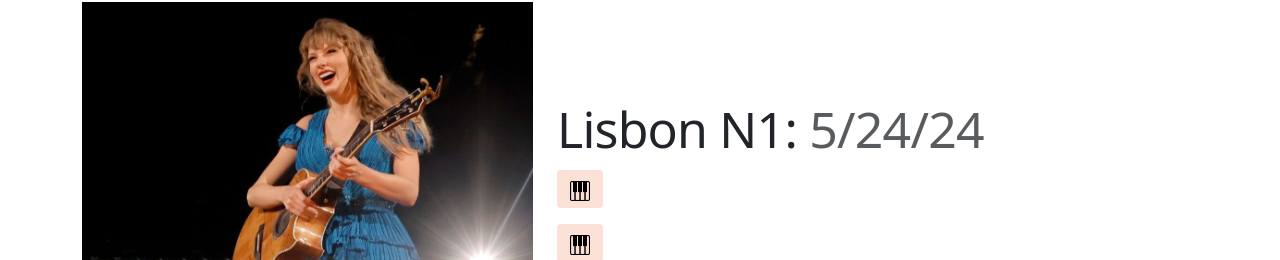
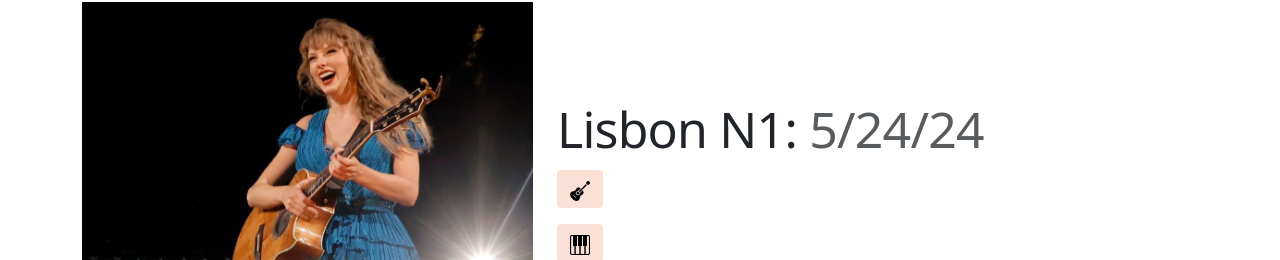
Before and after one commit to mamcgovern/TSTourTracker, a React (Create React App) app in the folder tstourtracker/: page / in a window 1280 px wide. Shown: the part 1326-1586 px from the top of the page. Built offline with nearby package versions, Linux system fonts and the light colour scheme; the HTML template or start-up script is replaced by a standard one.

Commit message:
suprise song component

```diff
--- a/tstourtracker/src/App.js
+++ b/tstourtracker/src/App.js
@@ -209,73 +209,73 @@ function App() {
 
         const songPart = (song) => {
             if (song.album === "Taylor Swift") {
-                if (song.instrument === "guitar") {
+                if (song.instrument === "Guitar") {
                     return (<button class="unclickable-button debut"><img src={guitar_black} style={{ width: '20px', height: '20px', objectFit: 'cover' }} /> {song.title}</button>);
                 } else {
                     return (<button class="unclickable-button debut"><img src={piano_black} style={{ width: '20px', height: '20px', objectFit: 'cover' }} /> {song.title}</button>);
                 }
             } else if (song.album === "Fearless") {
-                if (song.instrument === "guitar") {
+                if (song.instrument === "Guitar") {
                     return (<button class="unclickable-button fearless"><img src={guitar_black} style={{ width: '20px', height: '20px', objectFit: 'cover' }} /> {song.title}</button>);
                 } else {
                     return (<button class="unclickable-button fearless"><img src={piano_black} style={{ width: '20px', height: '20px', objectFit: 'cover' }} /> {song.title}</button>);
                 }
             } else if (song.album === "Speak Now") {
-                if (song.instrument === "guitar") {
+                if (song.instrument === "Guitar") {
                     return (<button class="unclickable-button speaknow"><img src={guitar_black} style={{ width: '20px', height: '20px', objectFit: 'cover' }} /> {song.title}</button>);
                 } else {
                     return (<button class="unclickable-button speaknow"><img src={piano_black} style={{ width: '20px', height: '20px', objectFit: 'cover' }} /> {song.title}</button>);
                 }
             } else if (song.album === "Red") {
-                if (song.instrument === "guitar") {
+                if (song.instrument === "Guitar") {
                     return (<button class="unclickable-button red"><img src={guitar_black} style={{ width: '20px', height: '20px', objectFit: 'cover' }} /> {song.title}</button>);
                 } else {
                     return (<button class="unclickable-button red"><img src={piano_black} style={{ width: '20px', height: '20px', objectFit: 'cover' }} /> {song.title}</button>);
                 }
             } else if (song.album === "1989") {
-                if (song.instrument === "guitar") {
+                if (song.instrument === "Guitar") {
                     return (<button class="unclickable-button TS1989"><img src={guitar_black} style={{ width: '20px', height: '20px', objectFit: 'cover' }} /> {song.title}</button>);
                 } else {
                     return (<button class="unclickable-button TS1989"><img src={piano_black} style={{ width: '20px', height: '20px', objectFit: 'cover' }} /> {song.title}</button>);
                 }
             } else if (song.album === "reputation") {
-                if (song.instrument === "guitar") {
+                if (song.instrument === "Guitar") {
                     return (<button class="unclickable-button reputation"><img src={guitar_white} style={{ width: '20px', height: '20px', objectFit: 'cover' }} /> {song.title}</button>);
                 } else {
                     return (<button class="unclickable-button reputation"><img src={piano_white} style={{ width: '20px', height: '20px', objectFit: 'cover' }} /> {song.title}</button>);
                 }
             } else if (song.album === "Lover") {
-                if (song.instrument === "guitar") {
+                if (song.instrument === "Guitar") {
                     return (<button class="unclickable-button lover"><img src={guitar_black} style={{ width: '20px', height: '20px', objectFit: 'cover' }} /> {song.title}</button>);
                 } else {
                     return (<button class="unclickable-button lover"><img src={piano_black} style={{ width: '20px', height: '20px', objectFit: 'cover' }} /> {song.title}</button>);
                 }
             } else if (song.album === "folklore") {
-                if (song.instrument === "guitar") {
+                if (song.instrument === "Guitar") {
                     return (<button class="unclickable-button folklore"><img src={guitar_black} style={{ width: '20px', height: '20px', objectFit: 'cover' }} /> {song.title}</button>);
                 } else {
                     return (<button class="unclickable-button folklore"><img src={piano_black} style={{ width: '20px', height: '20px', objectFit: 'cover' }} /> {song.title}</button>);
                 }
             } else if (song.album === "evermore") {
-                if (song.instrument === "guitar") {
+                if (song.instrument === "Guitar") {
                     return (<button class="unclickable-button evermore"><img src={guitar_black} style={{ width: '20px', height: '20px', objectFit: 'cover' }} /> {song.title}</button>);
                 } else {
                     return (<button class="unclickable-button evermore"><img src={piano_black} style={{ width: '20px', height: '20px', objectFit: 'cover' }} /> {song.title}</button>);
                 }
             } else if (song.album === "Midnights") {
-                if (song.instrument === "guitar") {
+                if (song.instrument === "Guitar") {
                     return (<button class="unclickable-button midnights"><img src={guitar_white} style={{ width: '20px', height: '20px', objectFit: 'cover' }} /> {song.title}</button>);
                 } else {
                     return (<button class="unclickable-button midnights"><img src={piano_white} style={{ width: '20px', height: '20px', objectFit: 'cover' }} /> {song.title}</button>);
                 }
             } else if (song.album === "The Tortured Poets Department") {
-                if (song.instrument === "guitar") {
+                if (song.instrument === "Guitar") {
                     return (<button class="unclickable-button ttpd"><img src={guitar_black} style={{ width: '20px', height: '20px', objectFit: 'cover' }} /> {song.title}</button>);
                 } else {
                     return (<button class="unclickable-button ttpd"><img src={piano_black} style={{ width: '20px', height: '20px', objectFit: 'cover' }} /> {song.title}</button>);
                 }
             } else {
-                if (song.instrument === "guitar") {
+                if (song.instrument === "Guitar") {
                     return (<button class="unclickable-button other"><img src={guitar_black} style={{ width: '20px', height: '20px', objectFit: 'cover' }} /> {song.title}</button>);
                 } else {
                     return (<button class="unclickable-button other"><img src={piano_black} style={{ width: '20px', height: '20px', objectFit: 'cover' }} /> {song.title}</button>);
```
